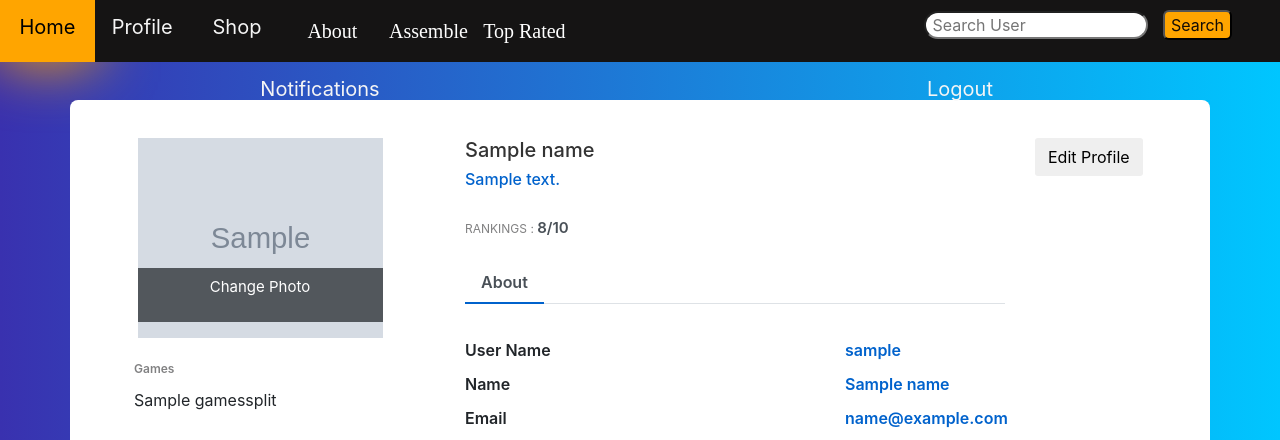
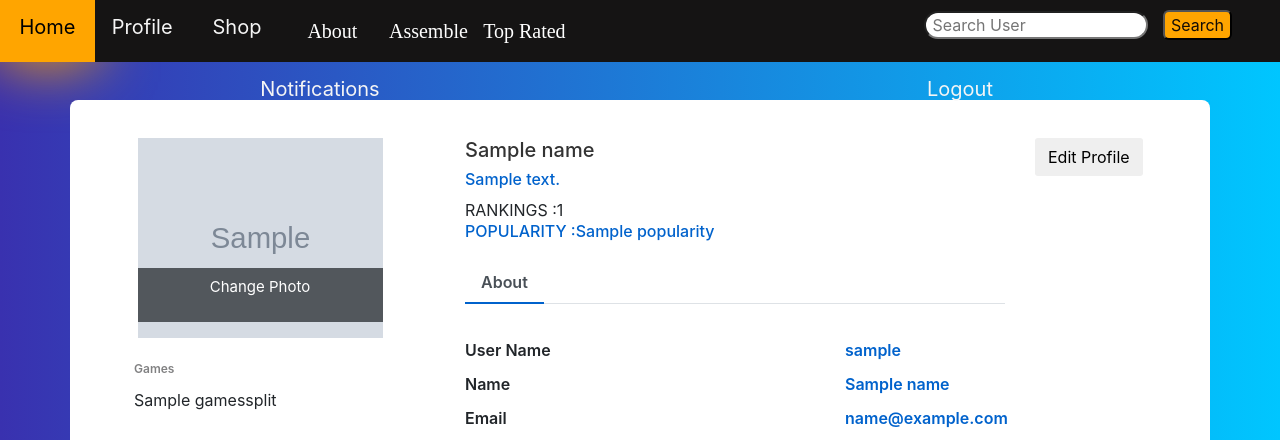
Before and after one commit to taru2001/Webster, a Django app: template newapp/apps/home/templates/home/dashboard.html in a window 1280 px wide. Shown: the top 440 px of the page. Run offline with Django 3.2, Linux system fonts and the light colour scheme; data comes from the database, SQL or seed files in the repository; the template is opened without the code that fills it: values that come from a table or form of the project are taken from there, most other values are stand-ins (such as "Sample title", 1, 10 or a date in 2020); grey boxes marked "Sample" are stand-in pictures; parts of the project's set-up code (start-up, migrations or seed data) failed here and were passed over; some libraries are stand-ins or nearby versions.

Commit message:
profile updated

```diff
--- a/newapp/apps/home/templates/home/dashboard.html
+++ b/newapp/apps/home/templates/home/dashboard.html
@@ -94,7 +94,8 @@
                                     <h6>
                                         {{description}}
                                     </h6>
-                                    <p class="proile-rating">RANKINGS : <span>8/10</span></p>
+                                    <div>RANKINGS :{{rank}}</div>
+                                    <h6>POPULARITY :{{popularity}}</h6>
                             <ul class="nav nav-tabs" id="myTab" role="tablist" style="background-color: white;">
                                 <li class="nav-item" style="background-color: white;">
                                     <a class="nav-link active" id="home-tab" data-toggle="tab"  role="tab" aria-controls="home" aria-selected="true" style="margin-top: 0.8rem;" >About</a>
--- a/newapp/apps/home/views.py
+++ b/newapp/apps/home/views.py
@@ -328,7 +328,8 @@ def profile(request):
         params = {'name':user.name , 'username':user.username , 'mobile':user.mobile ,
                         'email':user.email, 'games':user.games, 'country':user.country,
                         'state':user.state, 'description':user.description, 'stats':user.stats , 'profileImage':user.profileImage,
-                         'followedUsers' : followedUsers , 'followers':followers, 'gamessplit':games}
+                         'followedUsers' : followedUsers , 'followers':followers, 'gamessplit':games, 'rank':user.rank,
+                          'popularity':user.popularity}
 
         return render(request,'home/dashboard.html',params)
 
```
